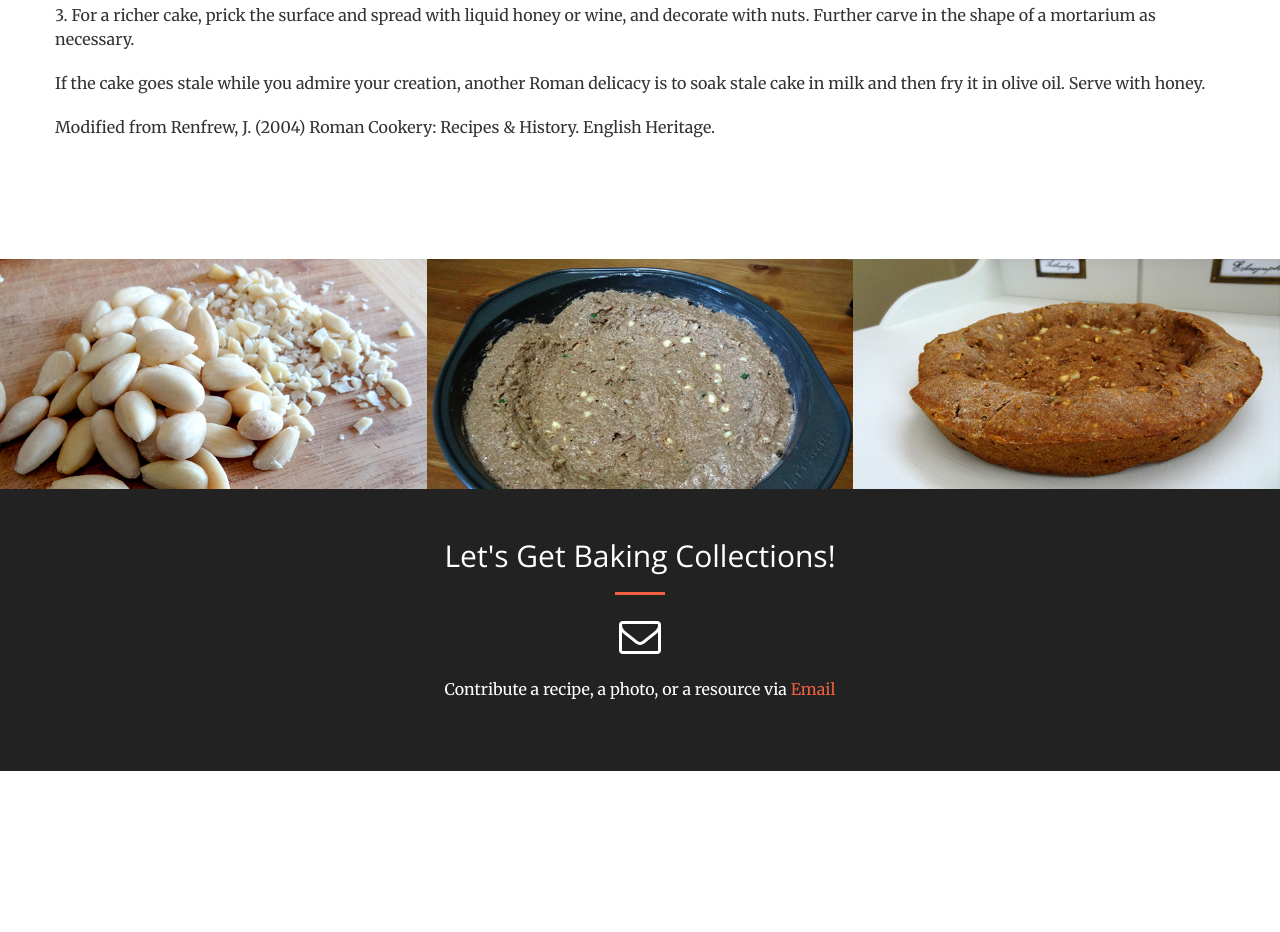
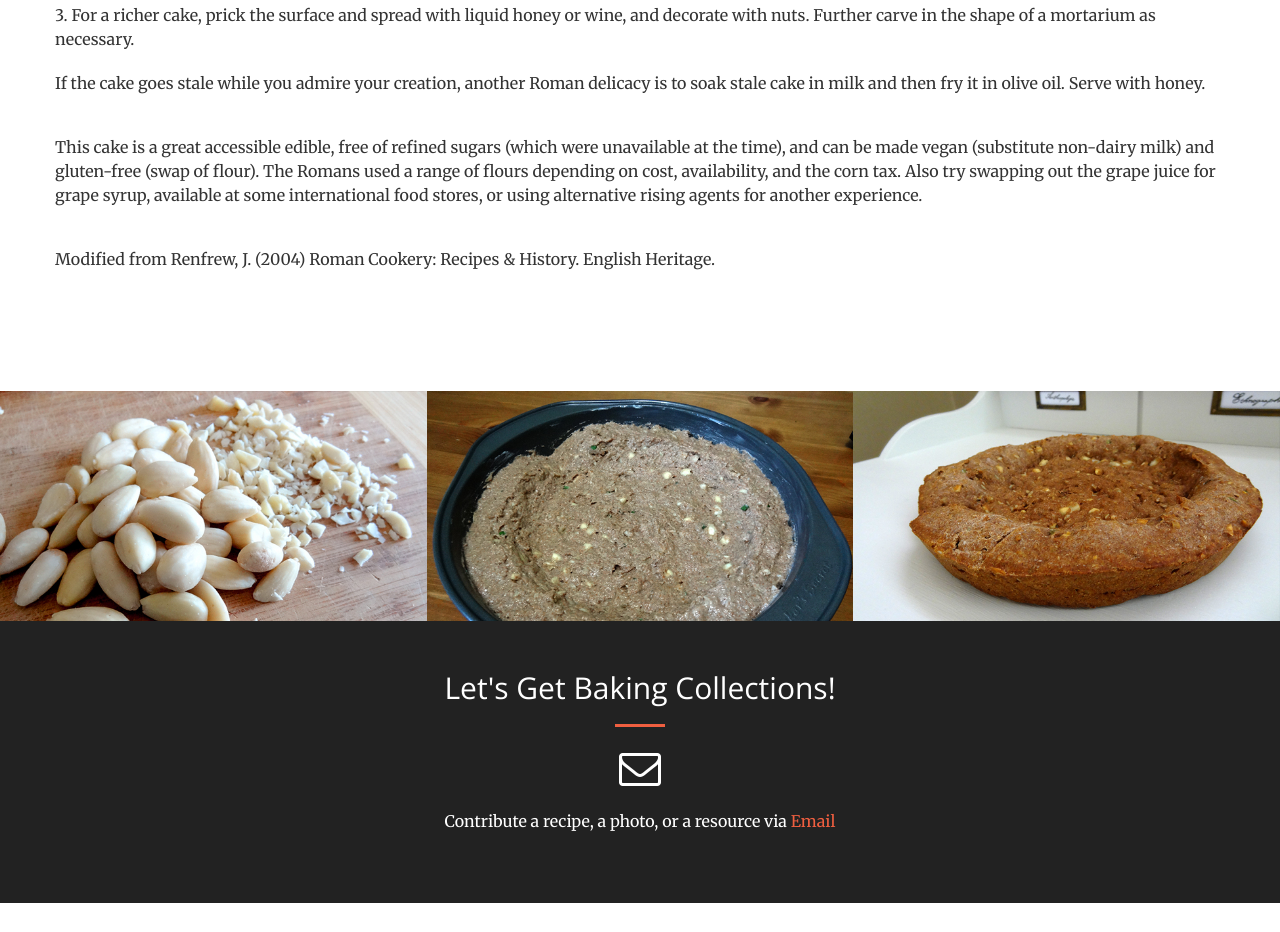
Before and after one commit to KatherineRCook/Pepperedsweetcake, a plain HTML site: page index.html in a window 1280 px wide. Shown: the part 2231-3163 px from the top of the page. Before the commit the page ends 3102 px from the top, so only its background shows below. Drawn offline with nearby package versions, Linux system fonts and the light colour scheme.

Commit message:
updated authenticity

```diff
--- a/index.html
+++ b/index.html
@@ -136,6 +136,9 @@
 			<p>2.	Grease a 9 inch cake tin, and spoon mixture in, creating a rim and a shallow centre to mimic the shape of a traditional mortarium. Bake a preheated oven (190 degrees C/ 375 degrees F) for 30 minutes or until firm to the touch.<p>
 			<p>3.	For a richer cake, prick the surface and spread with liquid honey or wine, and decorate with nuts. Further carve in the shape of a mortarium as necessary. <p>
 			<p>If the cake goes stale while you admire your creation, another Roman delicacy is to soak stale cake in milk and then fry it in olive oil. Serve with honey. </p>
+			<br>
+			<p>This cake is a great accessible edible, free of refined sugars (which were unavailable at the time), and can be made vegan (substitute non-dairy milk) and gluten-free (swap of flour). The Romans used a range of flours depending on cost, availability, and the corn tax. Also try swapping out the grape juice for grape syrup, available at some international food stores, or using alternative rising agents for another experience.</p>
+			<br>
 			<p>Modified from Renfrew, J. (2004) Roman Cookery: Recipes & History. English Heritage.</p>
 
                 </div>
```
